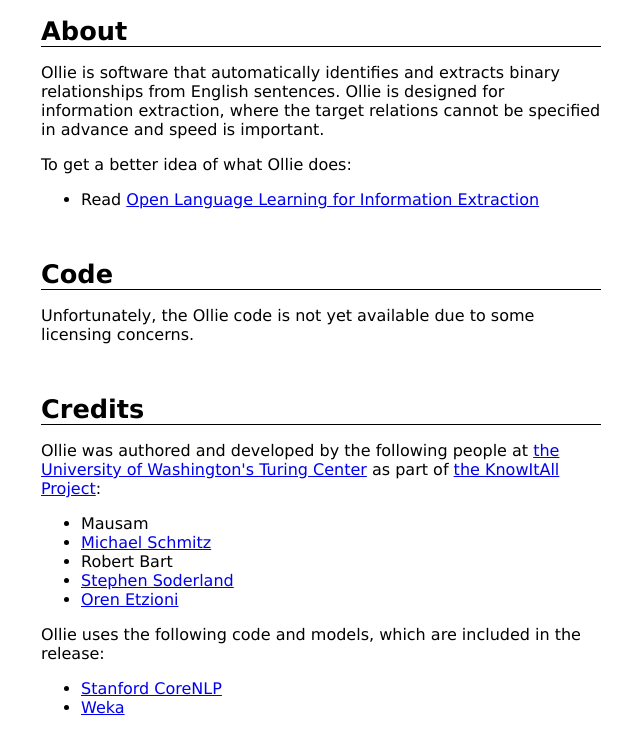
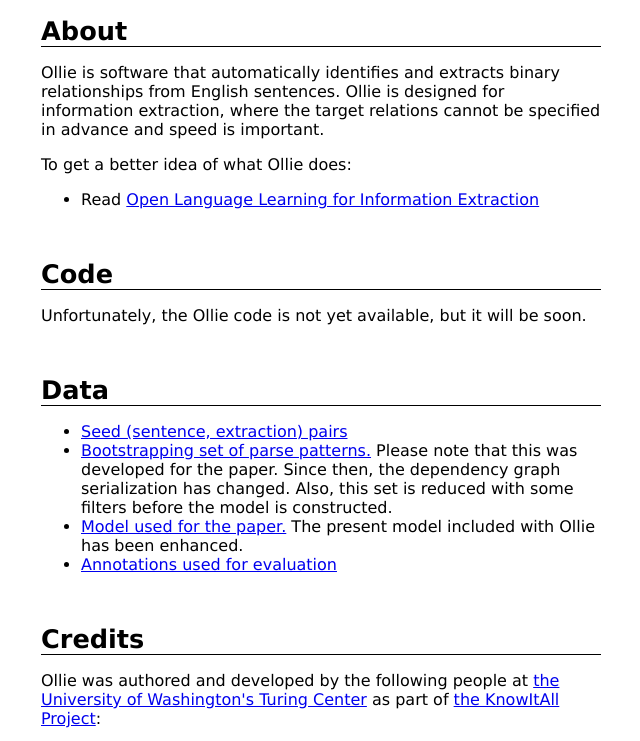
Before and after one commit to knowitall/ollie, a plain HTML site: page index.html in a window 1280 px wide. Shown: the part 161-902 px from the top of the page, without its empty margins (319-959 px from the left). Drawn offline with Linux system fonts and the light colour scheme.

Commit message:
Changed index page.

```diff
--- a/index.html
+++ b/index.html
@@ -118,7 +118,18 @@
 
         <h2>Code</h2>
         <p>
-        Unfortunately, the Ollie code is not yet available due to some licensing concerns.
+        Unfortunately, the Ollie code is not yet available, but it will be soon.
+        </p>
+
+        <h2>Data</h2>
+        <p>
+        <ul>
+            <li><a href="http://knowitall.cs.washington.edu/ollie/data/lemmagrap.txt.bzip2">Seed (sentence, extraction) pairs</a></li>
+            <li><a href="http://knowitall.cs.washington.edu/ollie/data/patterned-all.txt.bzip2">Bootstrapping set of parse patterns.</a>  Please note that this was developed for the paper.  Since then, the dependency graph serialization has changed.  Also, this set is reduced with some filters before the model is constructed.</li>
+            <li><a href="http://knowitall.cs.washington.edu/ollie/data/openparse-paper.model">Model used for the paper.</a>  The present model included with Ollie has been enhanced.</li>
+            <li><a href="http://knowitall.cs.washington.edu/ollie/data/annotations.tar.bzip2">Annotations used for evaluation</a></li>
+        </ul>
+        </p>
 
         <h2>Credits</h2>
         <p>
@@ -137,10 +148,13 @@
         </p>
         <ul>
             <li>
-            <a href="http://nlp.stanford.edu/software/corenlp.shtml">Stanford CoreNLP</a>
+            <a href="http://www.scalanlp.org/">Breeze</a>
             </li>
             <li>
-            <a href="http://www.cs.waikato.ac.nz/ml/weka/">Weka</a>
+            <a href="http://www.maltparser.org/">Malt Parser</a>
+            </li>
+            <li>
+            <a href="http://opennlp.apache.org/">OpenNLP</a>
             </li>
         </ul>
 
```
